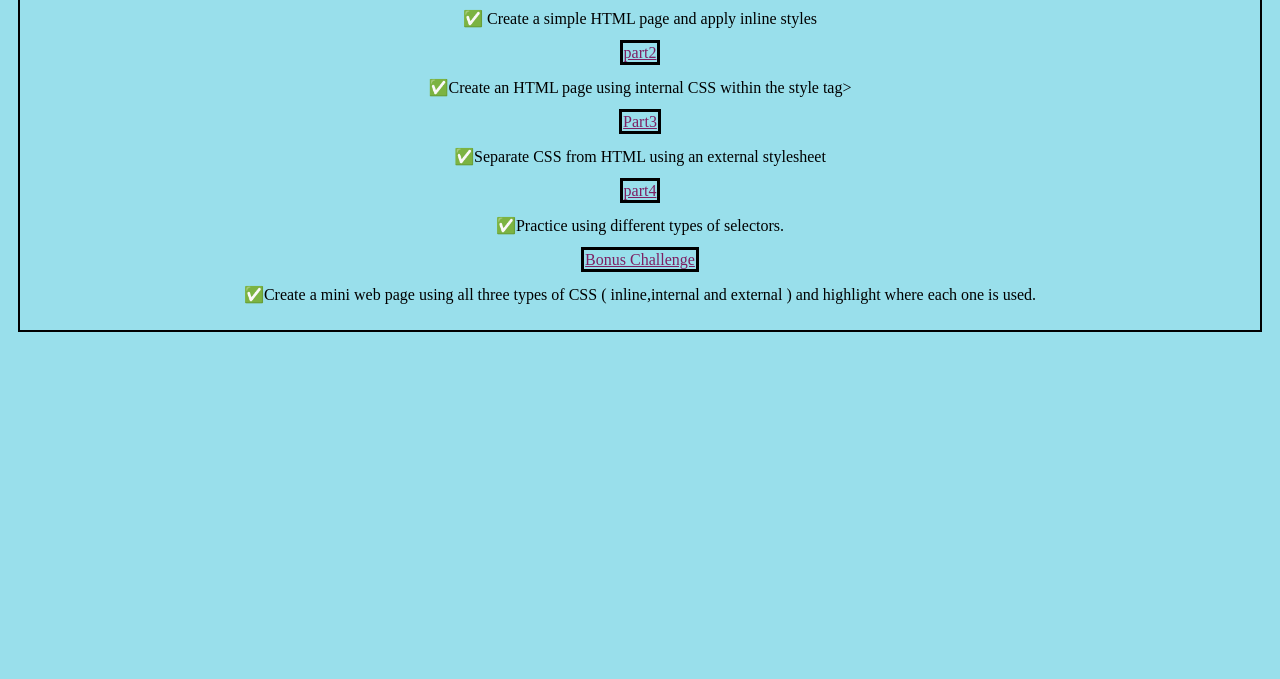
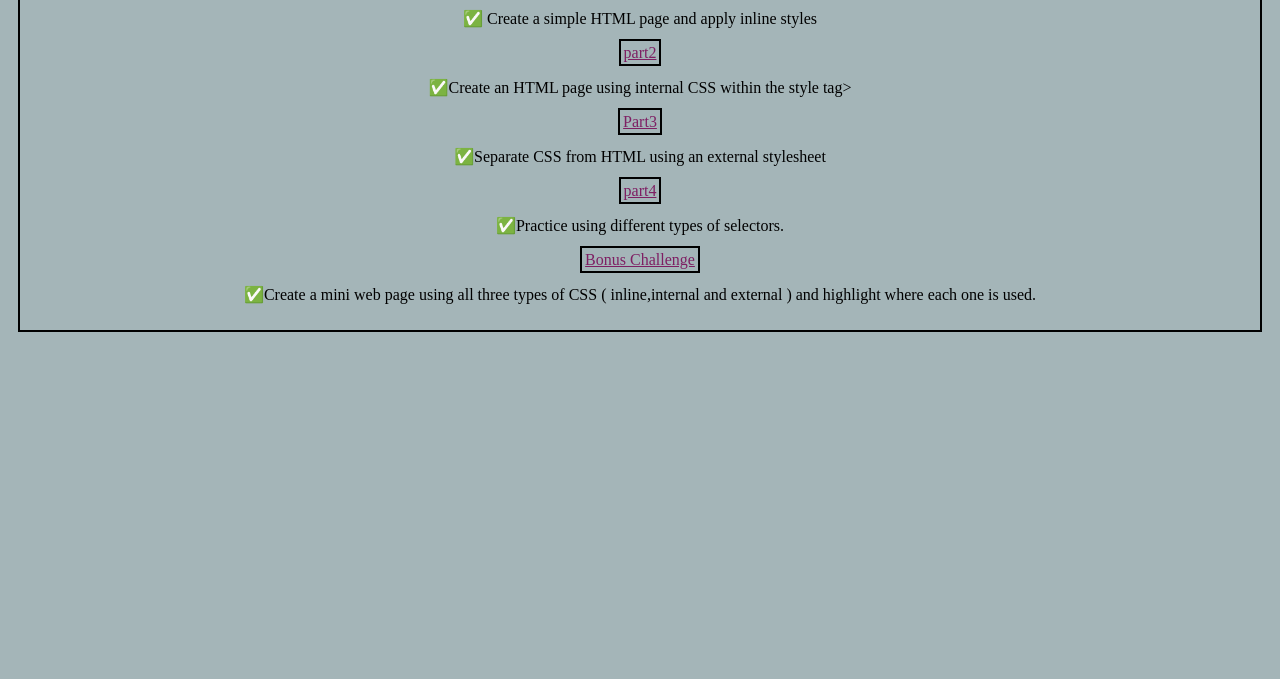
Before and after one commit to mudebhargavibai434/G28-FSD, a plain HTML site: page css-assignment/index.html in a window 1280 px wide. Shown: the part 121-800 px from the top of the page. Drawn offline with Linux system fonts and the light colour scheme.

Commit message:
index.html

```diff
--- a/css-assignment/index.html
+++ b/css-assignment/index.html
@@ -4,15 +4,13 @@
   <meta charset="UTF-8">
   <meta name="viewport" content="width=device-width, initial-scale=1.0">
   <title>Document</title>
+  <style>
 
-<body
-style="background-color:rgb(153, 223, 235);"
->
-<style>
+
   a{
     color: black;
-    border: 3px solid black;
-    padding: 1px;
+    border: 2px solid black;
+    padding: 3px;
   }
     .page-border {
       border: 2px solid rgb(0, 0, 0);
@@ -20,8 +18,9 @@ style="background-color:rgb(153, 223, 235);"
       margin: 10px;
     }
 </style>
-</body>
+</head>
 
+<body style="background-color:rgb(164, 181, 184);">
 <div class ="page-border" >
   <h1 style="font-size: 30px; font-family:Arial, Helvetica, sans-serif;color:rgba(122, 42, 101, 0.998);
   font-weight: bolder; text-align: center;
@@ -48,6 +47,6 @@ style="background-color:rgb(153, 223, 235);"
   <a href="bonus.html" style="color: rgb(126, 31, 99);">Bonus Challenge</a>
   <p>✅Create a mini web page using all three types of CSS ( inline,internal and external ) and highlight where each one is used.</p>
 </div>
-</di>
-</head>
+</div>
+</body>
 </html>
```
